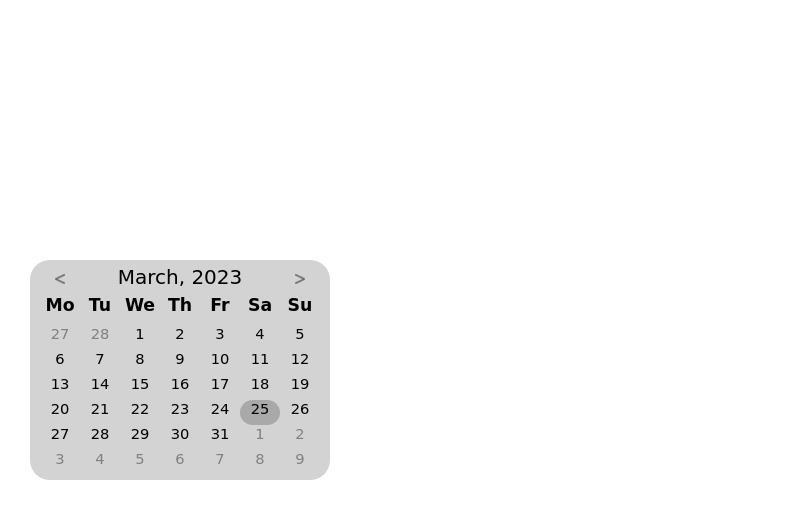
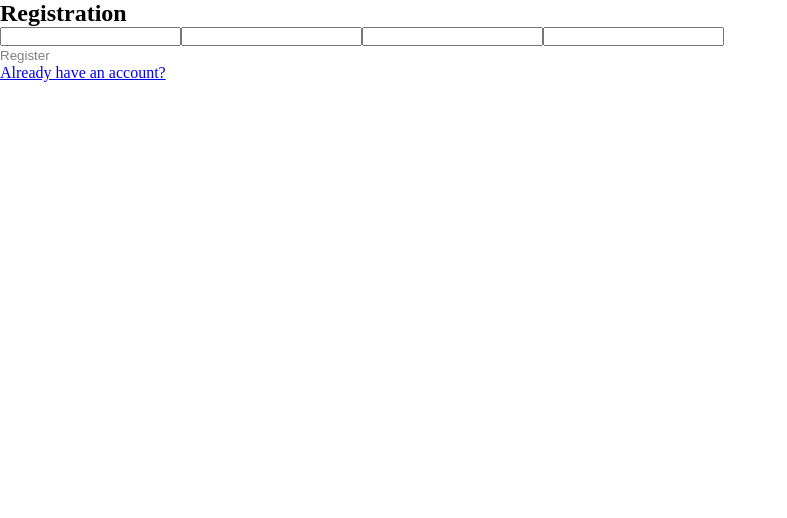
Before and after one commit to Katsu837/TRPP_PROJECT, a React (Create React App) app: page /reg in a window 1280 px wide. Shown: the top 518 px of the page, without its empty margins (0-787 px from the left). Built offline with nearby package versions, Linux system fonts and the light colour scheme.

Commit message:
modified registration, entry and add navigation at App.js

```diff
--- a/package.json
+++ b/package.json
@@ -6,9 +6,11 @@
     "@testing-library/jest-dom": "^5.16.5",
     "@testing-library/react": "^13.4.0",
     "@testing-library/user-event": "^13.5.0",
+    "axios": "^1.3.5",
     "react": "^18.2.0",
     "react-dom": "^18.2.0",
-    "react-scripts": "5.0.1",
+    "react-router-dom": "^6.10.0",
+    "react-scripts": "^5.0.1",
     "web-vitals": "^2.1.4"
   },
   "scripts": {
--- a/public/index.html
+++ b/public/index.html
@@ -6,8 +6,7 @@
     <title>React App</title>
   </head>
   <body>
-    <noscript>You need to enable JavaScript to run this app.</noscript>
     <div id="root"></div>
-
+    <script src="//src/index.js"></script>
   </body>
 </html>
--- a/src/App.js
+++ b/src/App.js
@@ -1,10 +1,18 @@
 import React from "react";
 import SmallCalendar from "./components/SmallCalendar";
+import RegistrationEntry from "./components/RegistrationEntry";
+import { BrowserRouter, Route, Routes } from "react-router-dom";
+import Entry from "./components/registrationEntryComponents/Entry";
+import Registration from "./components/registrationEntryComponents/Registration";
+
 function App() {
   return (
-    <div className="App">
-      <SmallCalendar/>
-    </div>
+    <BrowserRouter className="App">
+      <Routes>
+        <Route path="/" element={<Entry/>}></Route>
+        <Route path="/reg" element={<Registration/>}></Route>
+      </Routes>
+    </BrowserRouter>
   );
 }
 
--- a/src/components/RegistrationEntry.jsx
+++ b/src/components/RegistrationEntry.jsx
@@ -1,9 +1,11 @@
 import React from "react";
-import Entry from "./Registration and entry/Entry";
-import Registration from "./Registration and entry/Registration";
+import Entry from "./registrationEntryComponents/Entry";
+import Registration from "./registrationEntryComponents/Registration";
 
-const Registration_Entry = function(){
+const RegistrationEntry = function(){
     return(
-        <div></div>
+        <Registration/>
     )
 }
+
+export default RegistrationEntry;
--- /dev/null
+++ b/src/components/registrationEntryComponents/Entry.jsx
@@ -0,0 +1,30 @@
+import React, { useState } from "react";
+import axios from "axios";
+import { Link, useNavigate } from "react-router-dom";
+
+const Entry = function(){
+    const [user, setUser] = useState({
+        login: "",
+        password: ""
+    })
+
+    const navigate = useNavigate()
+
+
+    return(
+        <div className="entry-main">
+            <h2>Entry</h2>
+            <form>
+                <input type="text" id="login" value={user.login} onChange={event => setUser({...user, login: event.target.value})} required />
+                <input type="password" id="password" value={user.password} onChange={event => setUser({...user, password: event.target.value})} required />
+                <button id="entry"
+                onClick={(event)=>{
+                    event.preventDefault()
+                    navigate("/mainPage") // пока что этой страницы нет, потому что вы еще ее не сделали
+                }}>Entry</button>
+            </form>
+            <Link to="/reg">Wanna create an account?</Link>
+        </div>)
+}
+
+export default Entry;
--- /dev/null
+++ b/src/components/registrationEntryComponents/Registration.jsx
@@ -0,0 +1,47 @@
+import React, { useState } from "react";
+import axios from "axios";
+import { Link } from "react-router-dom";
+import { useNavigate } from "react-router-dom";
+
+const Registration = function(){
+    const [user, setUser] = useState({
+        login: "",
+        password: "",
+        confirm: "",
+        email: ""
+    })
+
+    const [incorrInp, setIncorrInp] = useState(false)
+
+    const navigate = useNavigate()
+
+    return(
+        <div className="registration-main">
+            <h2>Registration</h2>
+            <form>
+                <input type="text" id="login" value={user.login} onChange={event => setUser({...user, login: event.target.value})} required />
+                <input type="email" id="email" value={user.email} onChange={event => setUser({...user, email: event.target.value})} required />
+                <input type="password" id="password" value={user.password} onChange={event => setUser({...user, password: event.target.value})} required />
+                <input type="password" id="confPassword" value={user.confirm} onChange={event => setUser({...user, confirm: event.target.value})} required />
+                {incorrInp
+                    ? <div>Пароли не совпадают</div>
+                    : <div></div>
+                }
+                <button id="register"
+                    onClick={(event) => {
+                        event.preventDefault()
+                        if(user.password !== user.confirm) setIncorrInp(true)
+                        else {
+                            setIncorrInp(false)
+                            console.log(user)
+                            axios.post("./users", user) // типа запрос который ПОКА не работает
+                            navigate("/mainPage")
+                        }
+                    }}
+                >Register</button>
+            </form>
+            <Link to="/">Already have an account?</Link>
+        </div>)
+}
+
+export default Registration;
```
Also changed, not shown: src/components/RegistrationEntry/Entry.jsx (deleted, +0 -12 lines), src/components/RegistrationEntry/Registration.jsx (deleted, +0 -17 lines), 1 other file (tests, documents, lock files or other folders).
